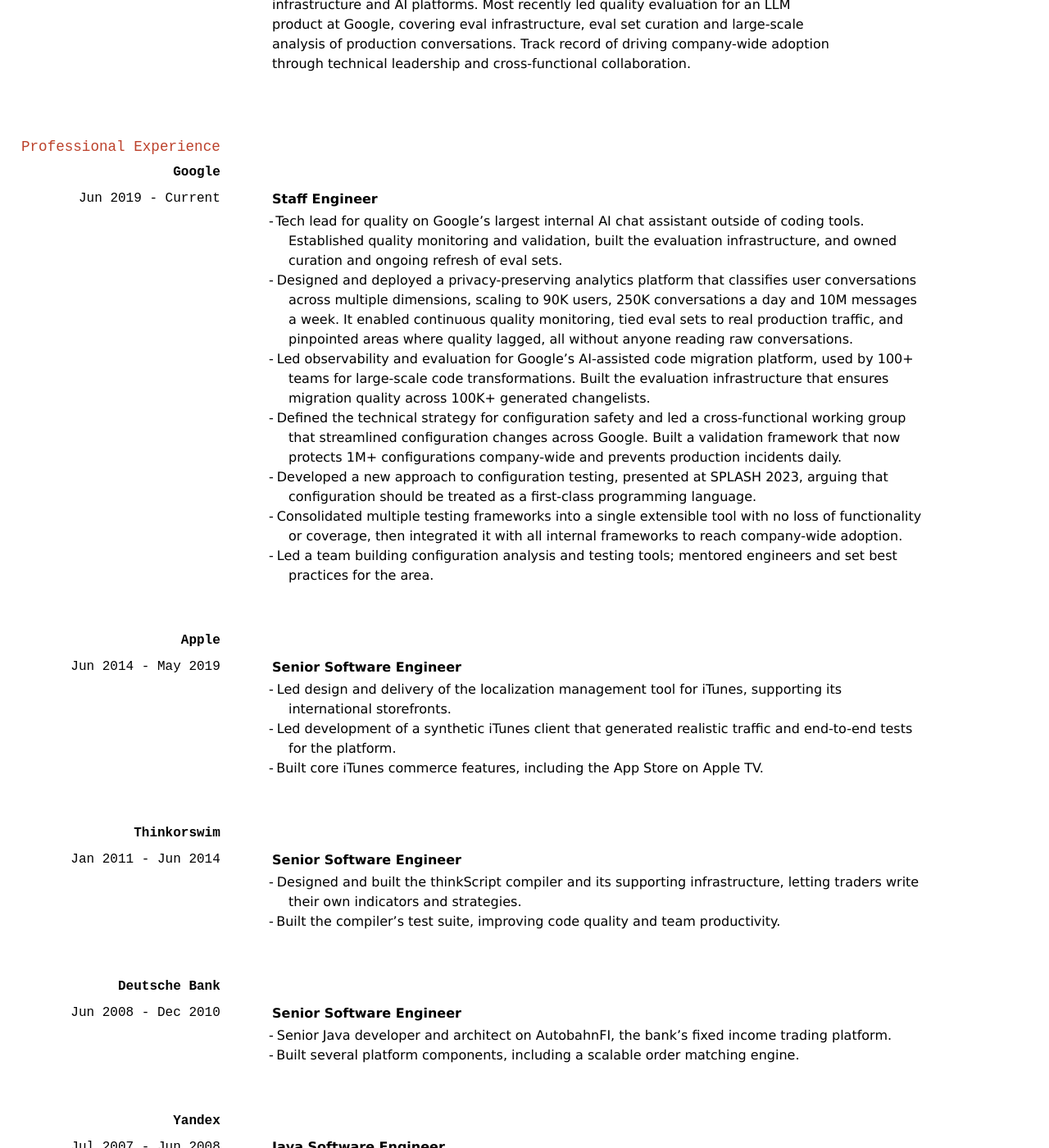
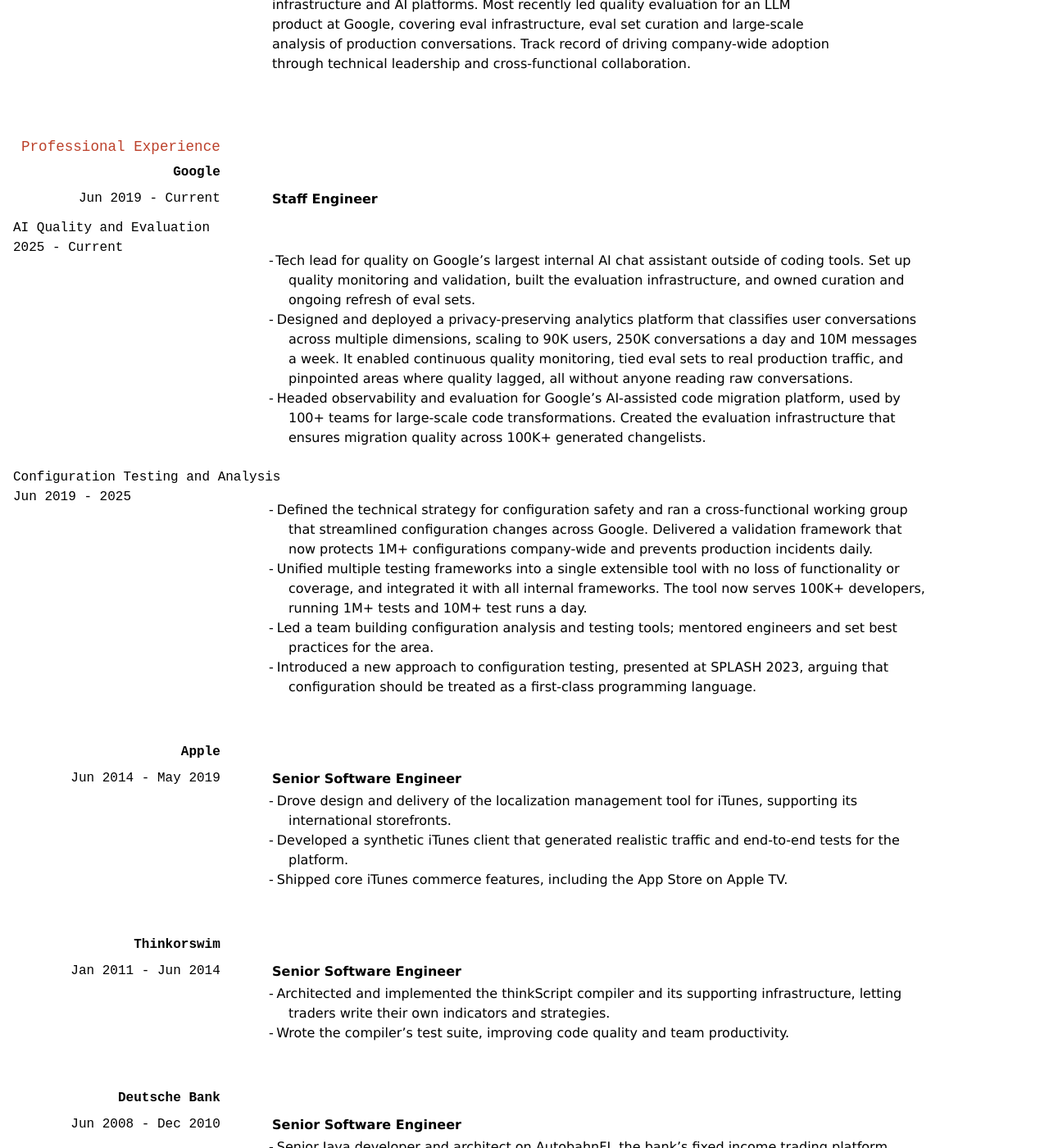
Before and after one commit to alex-ivanov/resume, a Jekyll site: the page built from index.md, in a window 1280 px wide and 1400 px high, scrolled down 211 px. Shown: the whole window at 82% size. Built offline with Jekyll 4.4.1, drawn with Linux system fonts in a browser that asks for light colours; some of the changed text lies outside the part shown.

Commit message:
Revise professional experience details and formatting
Updated professional experience section to reflect recent roles and achievements, including new positions and responsibilities at Google, Apple, and earlier experiences.

```diff
--- a/index.md
+++ b/index.md
@@ -15,35 +15,34 @@ Staff software engineer with 20+ years of experience building developer tools, t
 
 ### **Google** <br/>  Jun 2019 - Current
 **Staff Engineer**
-- Tech lead for quality on Google's largest internal AI chat assistant outside of coding tools. Established quality monitoring and validation, built the evaluation infrastructure, and owned curation and ongoing refresh of eval sets.
+
+#### AI Quality and Evaluation <br/> 2025 - Current
+- Tech lead for quality on Google's largest internal AI chat assistant outside of coding tools. Set up quality monitoring and validation, built the evaluation infrastructure, and owned curation and ongoing refresh of eval sets.
 - Designed and deployed a privacy-preserving analytics platform that classifies user conversations across multiple dimensions, scaling to 90K users, 250K conversations a day and 10M messages a week. It enabled continuous quality monitoring, tied eval sets to real production traffic, and pinpointed areas where quality lagged, all without anyone reading raw conversations.
-- Led observability and evaluation for Google's AI-assisted code migration platform, used by 100+ teams for large-scale code transformations. Built the evaluation infrastructure that ensures migration quality across 100K+ generated changelists.
-- Defined the technical strategy for configuration safety and led a cross-functional working group that streamlined configuration changes across Google. Built a validation framework that now protects 1M+ configurations company-wide and prevents production incidents daily.
-- Developed a new approach to configuration testing, presented at SPLASH 2023, arguing that configuration should be treated as a first-class programming language.
-- Consolidated multiple testing frameworks into a single extensible tool with no loss of functionality or coverage, then integrated it with all internal frameworks to reach company-wide adoption.
+- Headed observability and evaluation for Google's AI-assisted code migration platform, used by 100+ teams for large-scale code transformations. Created the evaluation infrastructure that ensures migration quality across 100K+ generated changelists.
+
+#### Configuration Testing and Analysis <br/> Jun 2019 - 2025
+- Defined the technical strategy for configuration safety and ran a cross-functional working group that streamlined configuration changes across Google. Delivered a validation framework that now protects 1M+ configurations company-wide and prevents production incidents daily.
+- Unified multiple testing frameworks into a single extensible tool with no loss of functionality or coverage, and integrated it with all internal frameworks. The tool now serves 100K+ developers, running 1M+ tests and 10M+ test runs a day.
 - Led a team building configuration analysis and testing tools; mentored engineers and set best practices for the area.
+- Introduced a new approach to configuration testing, presented at SPLASH 2023, arguing that configuration should be treated as a first-class programming language.
 
 ### **Apple** <br/> Jun 2014 - May 2019
 **Senior Software Engineer**
-- Led design and delivery of the localization management tool for iTunes, supporting its international storefronts.
-- Led development of a synthetic iTunes client that generated realistic traffic and end-to-end tests for the platform.
-- Built core iTunes commerce features, including the App Store on Apple TV.
+- Drove design and delivery of the localization management tool for iTunes, supporting its international storefronts.
+- Developed a synthetic iTunes client that generated realistic traffic and end-to-end tests for the platform.
+- Shipped core iTunes commerce features, including the App Store on Apple TV.
 
 ### **Thinkorswim** <br/> Jan 2011 - Jun 2014
 **Senior Software Engineer**
-- Designed and built the thinkScript compiler and its supporting infrastructure, letting traders write their own indicators and strategies.
-- Built the compiler's test suite, improving code quality and team productivity.
+- Architected and implemented the thinkScript compiler and its supporting infrastructure, letting traders write their own indicators and strategies.
+- Wrote the compiler's test suite, improving code quality and team productivity.
 
 ### **Deutsche Bank**  <br/> Jun 2008 - Dec 2010
 **Senior Software Engineer**
 - Senior Java developer and architect on AutobahnFI, the bank's fixed income trading platform.
-- Built several platform components, including a scalable order matching engine.
+- Engineered several platform components, including a scalable order matching engine.
 
-### **Yandex** <br/> Jul 2007 - Jun 2008
-**Java Software Engineer**
-- Extended Yandex's internal Atlassian JIRA deployment with core patches and custom plugins.
-- Improved JIRA's performance and integrated it with internal services.
-
-### **Vita-plus** <br/> Jan 2005 - Jul 2007
-**Software Engineer**
-- Built operations software for a regional drugstore chain.
+### **Earlier Experience** <br/> Jan 2005 - Jun 2008
+- **Yandex**, Java Software Engineer (2007-2008): extended the company's internal JIRA deployment with core patches and custom plugins, improved its performance, and integrated it with internal services.
+- **Vita-plus**, Software Engineer (2005-2007): built operations software for a regional drugstore chain.
```
